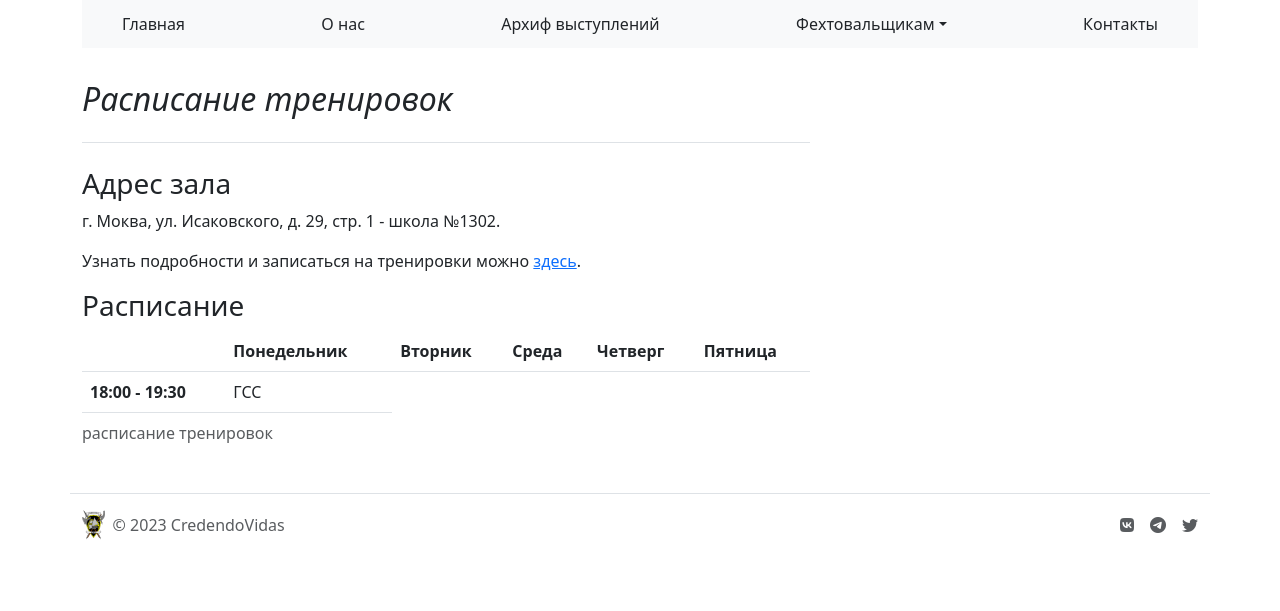
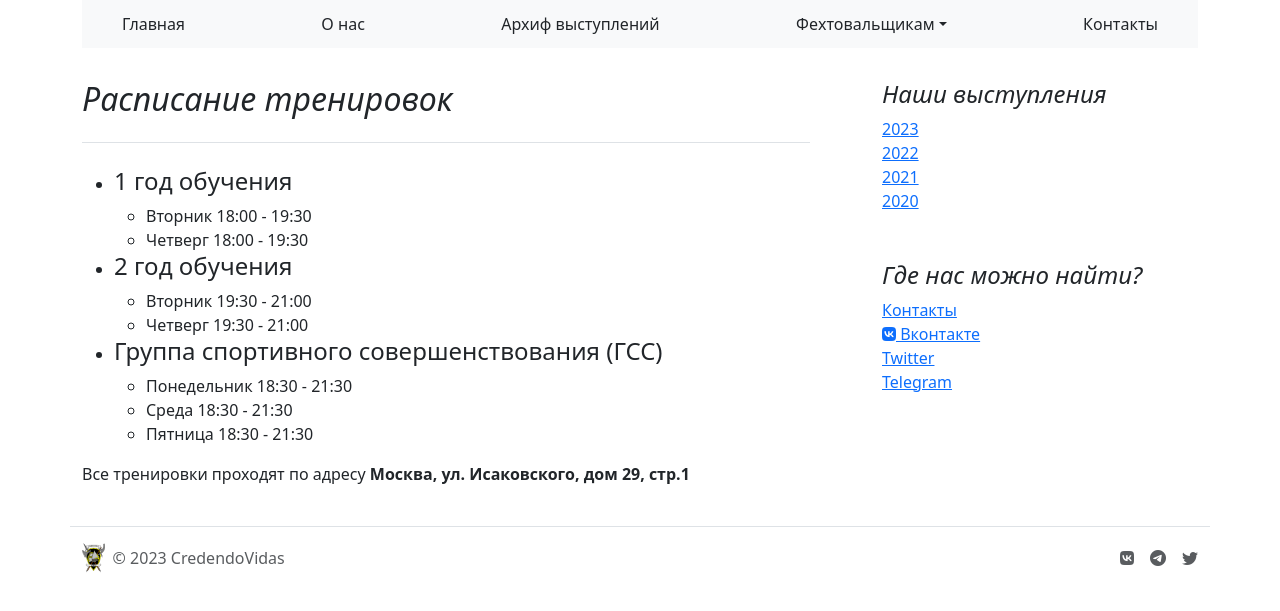
Before and after one commit to Technohamster-py/credendo-vidas, a Django app: page /schedule in a window 1280 px wide. Shown: the part 73-684 px from the top of the page. Run offline with Django 4.2, Linux system fonts and the light colour scheme; some libraries are stand-ins or nearby versions.

```diff
--- a/store/models.py
+++ b/store/models.py
@@ -52,7 +52,7 @@ class Item(models.Model):
     name = models.CharField('Название', max_length=100)
     photo = models.ImageField(upload_to='store/item_images/', default="No-Image-Placeholder.svg")
     place = models.CharField('Место на складе', max_length=50)
-    size = models.CharField('Размер', max_length=30)
+    size = models.CharField('Размер', max_length=30, blank=True)
     material = models.CharField('Материал', max_length=30, blank=True)
     status = models.BooleanField('Статус', choices=STATUS_CHOISES)
     color = models.ManyToManyField(Color)
--- a/templates/main/schedule.html
+++ b/templates/main/schedule.html
@@ -6,35 +6,66 @@
 
 {% block content %}
     <main class="container">
+
   <div class="row g-5">
     <div class="col-md-8">
       <h2 class="pb-4 my-4 fst-italic border-bottom">
         Расписание тренировок
       </h2>
+        <ul>
+            <li>
+                <h4>1 год обучения</h4>
+                <ul>
+                    <li>Вторник 18:00 - 19:30</li>
+                    <li>Четверг 18:00 - 19:30</li>
+                </ul>
+            </li>
+            <li>
+                <h4>2 год обучения</h4>
+                <ul>
+                    <li>Вторник 19:30 - 21:00</li>
+                    <li>Четверг 19:30 - 21:00</li>
+                </ul>
+            </li>
+            <li>
+                <h4>Группа спортивного совершенствования (ГСС)</h4>
+                <ul>
+                    <li>Понедельник 18:30 - 21:30</li>
+                    <li>Среда 18:30 - 21:30</li>
+                    <li>Пятница 18:30 - 21:30</li>
+                </ul>
+            </li>
+        </ul>
 
-                <article class="blog-post">
-                    <h3 class="blog-post-title">Адрес зала</h3>
-                    <p>г. Моква, ул. Исаковского, д. 29, стр. 1 - школа №1302.</p>
-                    <p>Узнать подробности и записаться на тренировки можно <a href="{% url 'contacts' %}">здесь</a>.</p>
+        <p>Все тренировки проходят по адресу <b>Москва, ул. Исаковского, дом 29, стр.1</b></p>
 
-                    <h3>Расписание</h3>
-                    <table class="table">
-                        <caption>расписание тренировок</caption>
-                        <tr>
-                            <th></th>
-                            <th>Понедельник</th>
-                            <th>Вторник</th>
-                            <th>Среда</th>
-                            <th>Четверг</th>
-                            <th>Пятница</th>
-                        </tr>
-                        <tr>
-                            <th>18:00 - 19:30</th>
-                            <td>ГСС</td>
-                        </tr>
-                    </table>
-                </article>
+    </div>
+
+    <div class="col-md-4">
+      <div class="position-sticky" style="top: 2rem;">
+        <div class="p-4">
+          <h4 class="fst-italic">Наши выступления</h4>
+          <ol class="list-unstyled mb-0">
+            <li><a href="#">2023</a></li>
+            <li><a href="#">2022</a></li>
+            <li><a href="#">2021</a></li>
+            <li><a href="#">2020</a></li>
+          </ol>
+        </div>
+
+        <div class="p-4">
+          <h4 class="fst-italic">Где нас можно найти?</h4>
+          <ol class="list-unstyled">
+            <li><a href="#">Контакты</a></li>
+            <li><a href="#"><i class="fa-brands fa-vk"></i> Вконтакте</a></li>
+            <li><a href="#">Twitter</a></li>
+            <li><a href="#">Telegram</a></li>
+          </ol>
         </div>
       </div>
+    </div>
+  </div>
+
 </main>
+
 {% endblock %}
```
Also changed, not shown: templates/main/contacts.html (+6 -1 lines), db.sqlite3, media/store/item_images/image_1.png (added), media/store/item_images/изображение_2024-04-14_132744176.png (added), media/store/item_images/изображение_2024-04-14_132854385.png (added), media/store/item_images/изображение_2024-04-14_133004503.png (added), media/store/item_images/изображение_2024-04-14_133040772.png (added), media/store/item_images/изображение_2024-04-14_133414016.png (added), store/migrations/0017_alter_item_last_status_change.py (added), 5 other files. Lines whose indentation alone changed are shown as unchanged.
